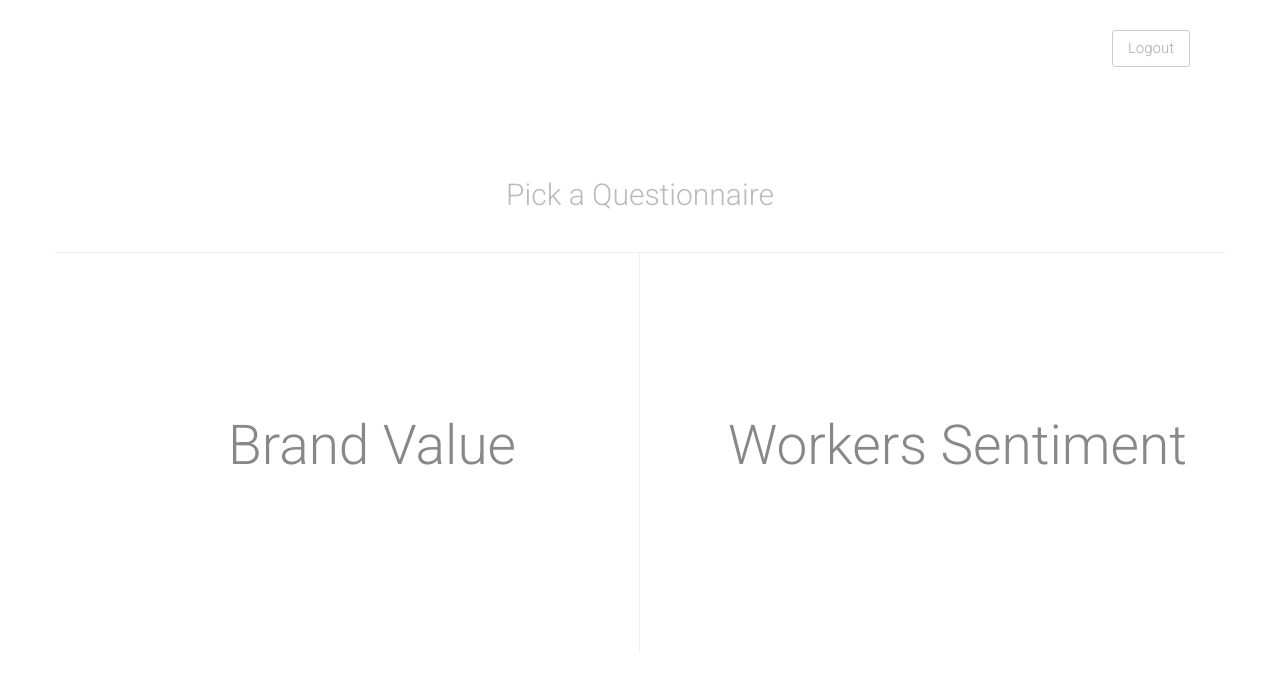
After one commit to mpetyx/psymbiosys-questionnaire, a Django app: template questionnaire/templates/questionnaire/analytics/index.html in a window 1280 px wide. The commit adds this page. Shown: the top 692 px of the page. Run offline with Django 3.2, Linux system fonts and the light colour scheme; the template is opened without the code that fills it, so the values that code supplies are empty; some libraries are stand-ins or nearby versions.

Commit message:
added analytics choice page

```diff
--- a/questionnaire/analytics_urls.py
+++ b/questionnaire/analytics_urls.py
@@ -3,12 +3,14 @@ from views import *
 from django.contrib.auth import views as auth_views
 from django.contrib.auth.decorators import user_passes_test, login_required
 
-anonymous_required = user_passes_test(lambda u: u.is_anonymous(), '/anlzer/projects')
+anonymous_required = user_passes_test(lambda u: u.is_anonymous(), '/analytics/')
 urlpatterns = patterns(
     '',
+    url(r'^$', login_required(index), name='index'),
     url(r'^login/$', anonymous_required(auth_views.login),
         {
-            'template_name': 'questionnaire/analytics/login.html'
+            'template_name': 'questionnaire/analytics/login.html',
+            'redirect_field_name': '/analytics/'
         },
         name='login'
         ),
--- a/questionnaire/static/questionnaire/css/style.css
+++ b/questionnaire/static/questionnaire/css/style.css
@@ -181,3 +181,66 @@ p{font-size:1em;line-height: 1.7em; margin-bottom: 1.7em;}
 .red {
 	color: #dd0000;
 }
+
+body.choice-page h2 {
+	font-size: 55px;
+	font-weight: 300;
+}
+
+body.choice-page .header {
+	color: #bbb;
+    margin-bottom: 0;
+    margin-top: 0;
+    padding-bottom: 5vh;
+    font-weight: 300;
+    border-bottom: 1px solid #eee;
+}
+
+
+body.choice-page .analytics-choice,
+body.choice-page .analytics-choice:focus {
+	height: 50vh;
+	padding: 20vh 0 15vh 50px;
+	text-align: center;
+	color: #888;
+	display: block;
+	text-decoration: none;
+	outline: none;
+}
+
+body.choice-page .analytics-choice:hover {
+	color: black;
+	cursor: pointer;
+	text-decoration: none;
+	outline: none;
+}
+
+body.choice-page .analytics-choice:first-child {
+	border-right: 1px solid #eee;
+}
+
+nav ul li {
+	list-style: none;
+	float: right;
+	margin: 10px;
+}
+
+nav ul li a,
+nav ul li a:focus {
+	background: white;
+	color: #aaa;
+	border: 1px solid #ccc;
+	padding: 10px 15px;
+	border-radius: 3px;
+	margin: 10px;
+	text-decoration: none;
+	display: block;
+}
+
+nav ul li a:hover,
+nav ul li a:focus {
+	background: white;
+	color: black;
+	border-color: black;
+	text-decoration: none;
+}
--- a/questionnaire/templates/questionnaire/analytics/base.html
+++ b/questionnaire/templates/questionnaire/analytics/base.html
@@ -30,8 +30,7 @@
     <!-- end of CSS block -->
 
     <!-- favicon -->
-{#    <link rel="shortcut icon" href="{% static 'anlzer/favicon.ico' %}" type="image/x-icon">#}
-{#    <link rel="icon" href="{% static 'anlzer/favicon.ico' %}" type="image/x-icon">#}
+    <link rel="shortcut icon" href="http://www.aidima.eu/wp-content/uploads/2011/12/xfavicon1.png.pagespeed.ic.imhYmjt8tb.png type="image/x-icon">
 </head>
 <body class="body {% block body_class %}{% endblock %}">
 
--- /dev/null
+++ b/questionnaire/templates/questionnaire/analytics/index.html
@@ -0,0 +1,28 @@
+{% extends 'questionnaire/analytics/base.html' %}
+
+{% block title %}Analytics{% endblock %}
+{% block body_class %}choice-page{% endblock %}
+
+{% block navbar %}
+    <nav>
+        <ul>
+            <li>
+                <a href="/analytics/logout/">Logout</a>
+            </li>
+        </ul>
+    </nav>
+{% endblock %}
+
+{% block content %}
+    <div class="container">
+        <div class="row"><h3 class="text-center header">Pick a Questionnaire</h3></div>
+        <div class="row text-center">
+            <a href="#" class="col-sm-6 analytics-choice">
+                <h2>Brand Value</h2>
+            </a>
+            <a href="#" class="col-sm-6 analytics-choice">
+                <h2>Workers Sentiment</h2>
+            </a>
+        </div>
+    </div>
+{% endblock %}
--- a/questionnaire/templates/questionnaire/analytics/login.html
+++ b/questionnaire/templates/questionnaire/analytics/login.html
@@ -10,7 +10,7 @@
 {% block content %}
 <div class="container">
 
-    <form method="post" autocomplete="off" action="{% url 'login' %}" class="login-form qs-form">
+    <form method="post" autocomplete="off" action="/analytics/login/" class="login-form qs-form">
         {% csrf_token %}
 
         <div class="logo row"><img class="center-block" src="http://www.aidima.eu/wp-content/uploads/2011/12/xlogo2.jpg.pagespeed.ic.oa9yiAsapz.jpg"/></div>
```
Also changed, not shown: questionnaire/views.py (+9 -1 lines).
